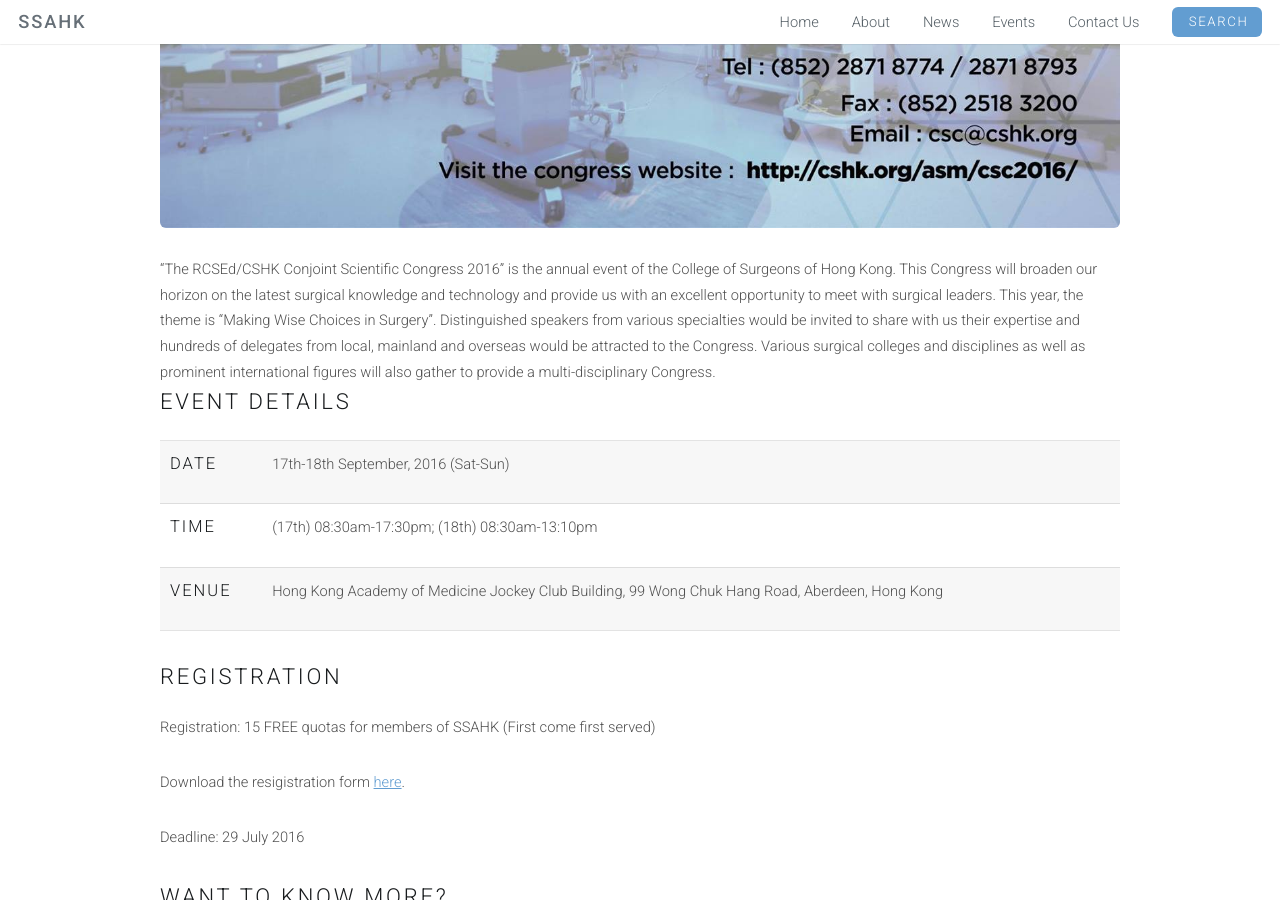
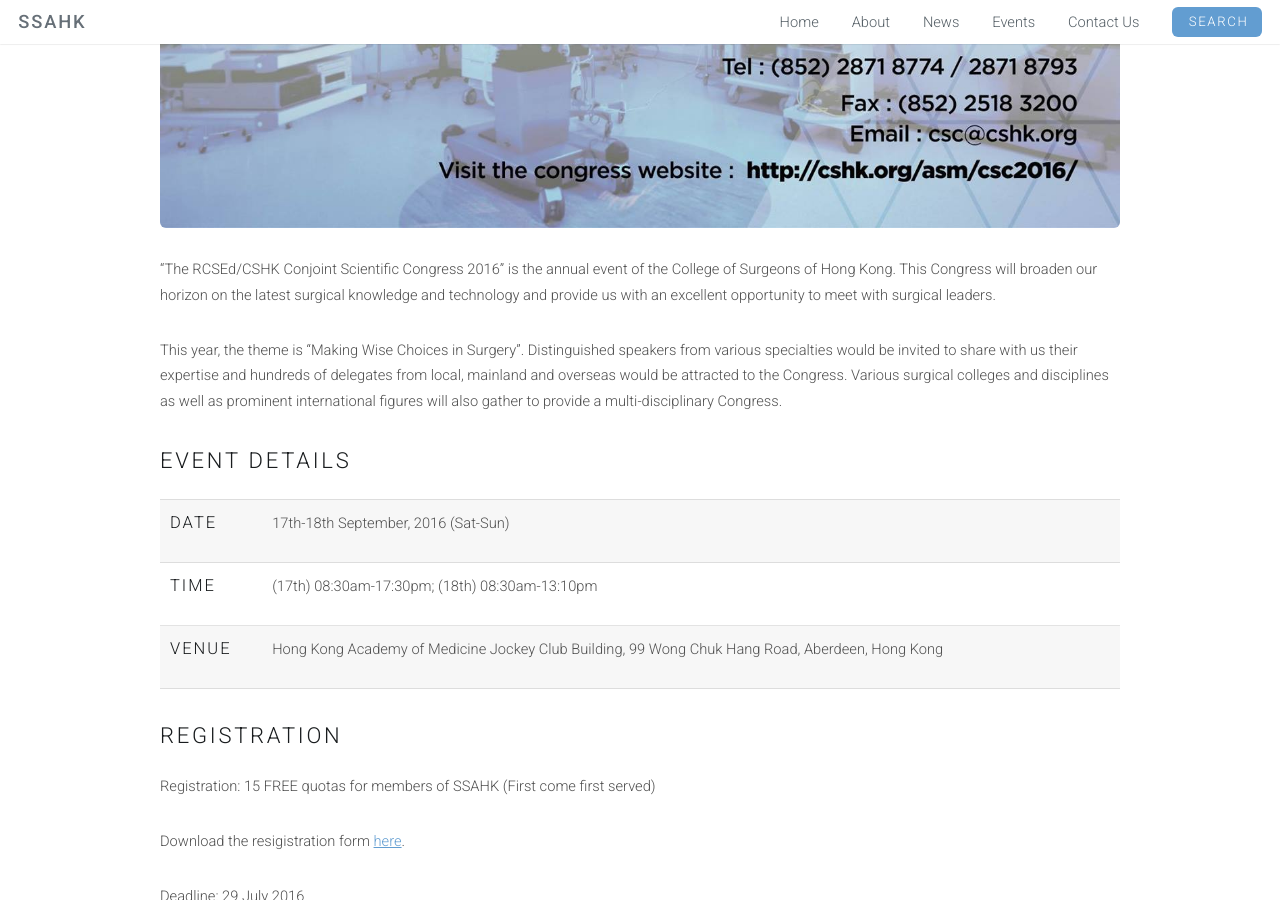
Before and after one commit to SSAHK/ssahk.github.io, a Jekyll site: the page built from _posts/2016-7-19-CSHK-Conjoint-Scientific-Congress-2016.html, in a window 1280 px wide and 900 px high, scrolled down 1485 px. Built offline with Jekyll 4.4.1, drawn with Linux system fonts in a browser that asks for light colours.

Commit message:
cshk text 6

```diff
--- a/_posts/2016-7-19-CSHK-Conjoint-Scientific-Congress-2016.html
+++ b/_posts/2016-7-19-CSHK-Conjoint-Scientific-Congress-2016.html
@@ -9,10 +9,9 @@
 
 ---
 
-“The RCSEd/CSHK Conjoint Scientific Congress 2016” is the annual event of the College of Surgeons of Hong Kong. This Congress will broaden our horizon on the latest surgical knowledge and technology and provide us with an excellent opportunity to meet with surgical leaders.
+<p>“The RCSEd/CSHK Conjoint Scientific Congress 2016” is the annual event of the College of Surgeons of Hong Kong. This Congress will broaden our horizon on the latest surgical knowledge and technology and provide us with an excellent opportunity to meet with surgical leaders.</p>
 
-This year, the theme is “Making Wise Choices in Surgery”. Distinguished speakers from various specialties would be invited to share with us their expertise and hundreds of delegates from local, mainland and overseas would be attracted to the Congress. Various surgical colleges and disciplines as well as prominent international figures will also gather to provide a multi-disciplinary Congress.
-
+<p>This year, the theme is “Making Wise Choices in Surgery”. Distinguished speakers from various specialties would be invited to share with us their expertise and hundreds of delegates from local, mainland and overseas would be attracted to the Congress. Various surgical colleges and disciplines as well as prominent international figures will also gather to provide a multi-disciplinary Congress.</p>
 
 <h2>Event details</h2>
 <table style="width:100%">
```
